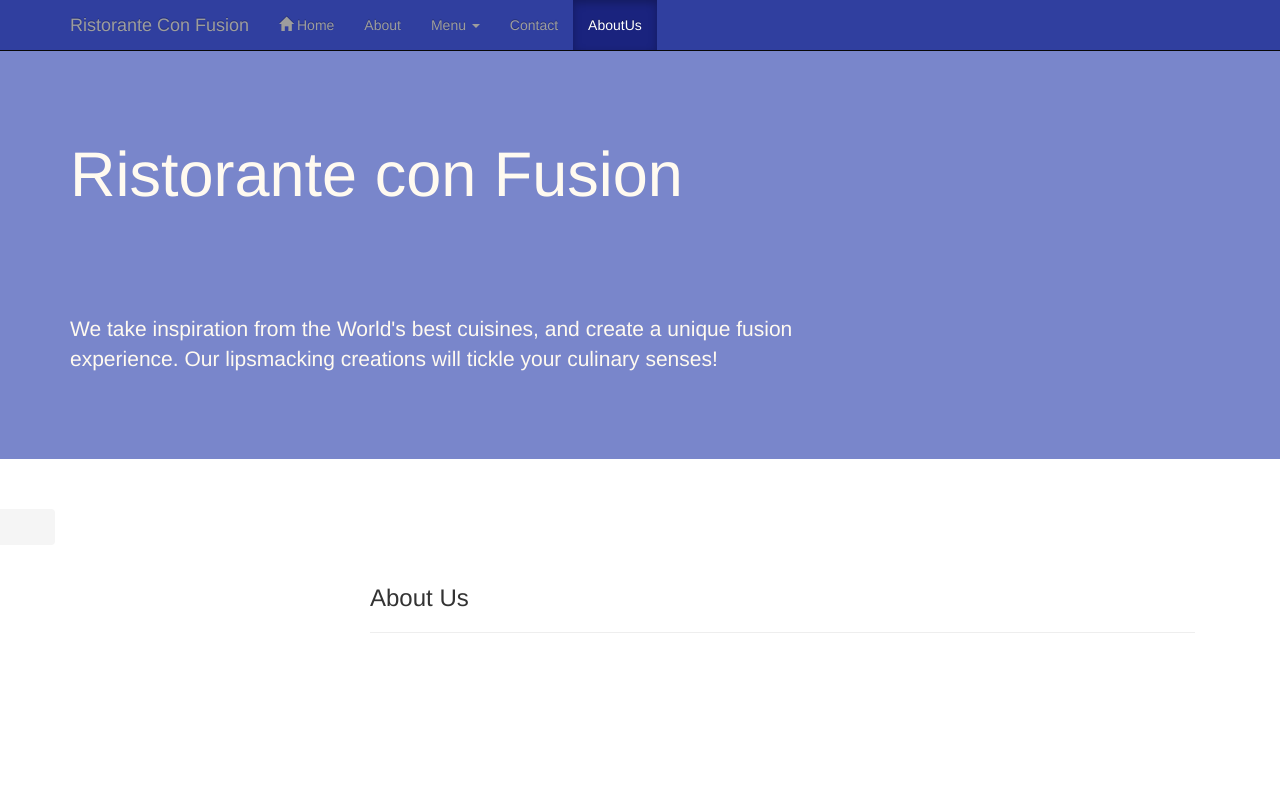
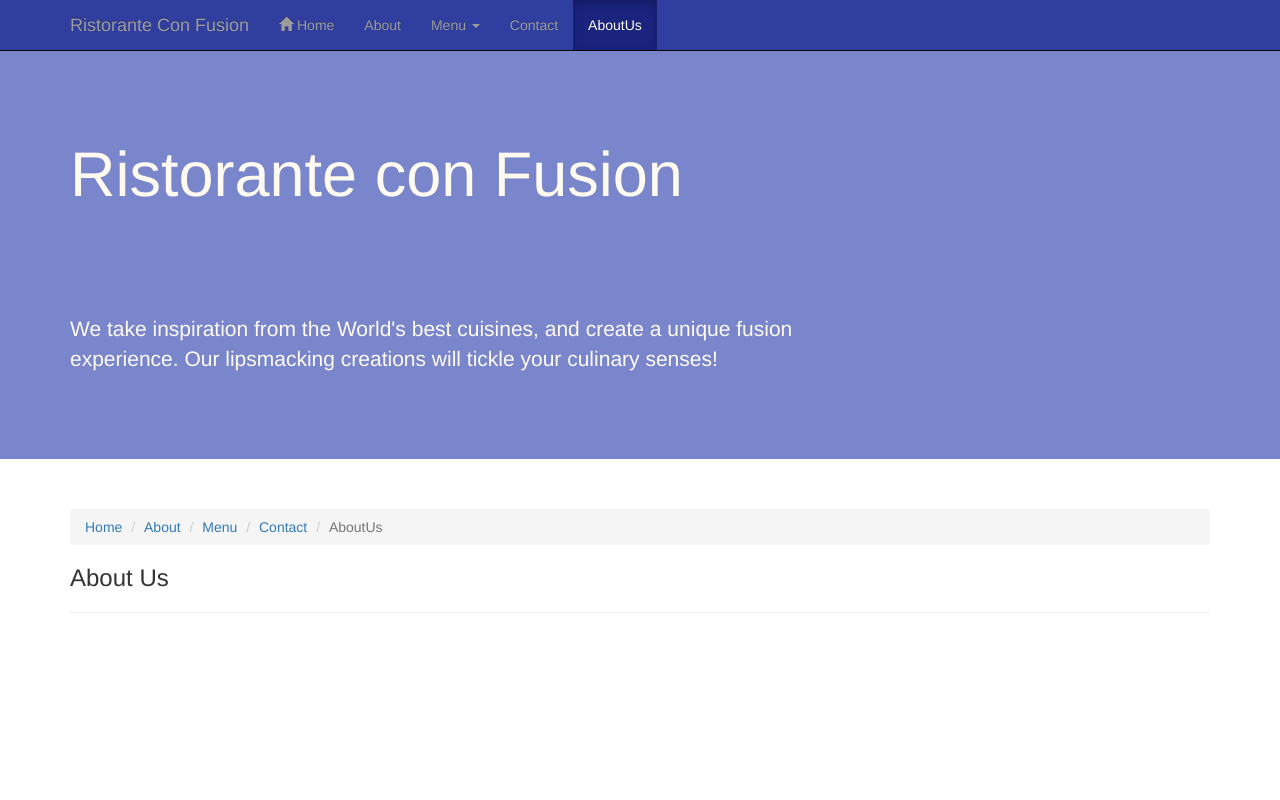
Before and after one commit to Rexie18/bootstraps, a plain HTML site: page aboutus.html in a window 1280 px wide. Shown: the top 800 px of the page. Drawn offline with nearby package versions, Linux system fonts and the light colour scheme.

Commit message:
Update aboutus.html

```diff
--- a/aboutus.html
+++ b/aboutus.html
@@ -86,7 +86,7 @@
         <div class="row row-header">
 
 		<div class="row row-content">
-	     <div class="col-xs-12 col-sm-9 col-sm-pull-9">
+	     <div>
          <ol class="breadcrumb">
   		<li><a href="https://rexie18.github.io/bootstraps/#">Home</a></li>
   		<li><a href="#">About</a></li>
@@ -96,7 +96,7 @@
 		</ol>
 	     </div>
 
-            <div class="col-xs-12 col-sm-9 col-sm-push-3">
+            <div>
                <h3>About Us</h3>
                <hr>
             </div>
```
